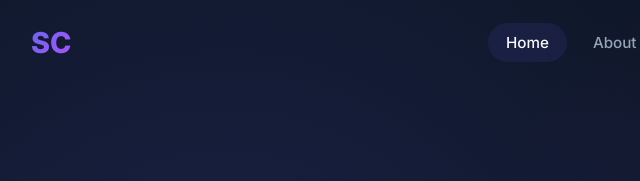
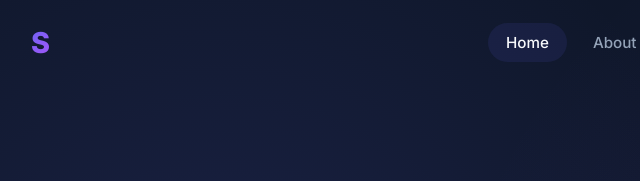
Before and after one commit to sabari2327/sabari_portfolio, a plain HTML site: page index.html in a window 1280 px wide. Shown: the top 181 px of the page, 33-673 px from the left. Drawn offline with Linux system fonts and the light colour scheme.

Commit message:
Fix logo text in navigation bar

```diff
--- a/index.html
+++ b/index.html
@@ -17,7 +17,7 @@
   <nav class="navbar" id="navbar">
     <div class="nav-container">
       <a href="#home" class="nav-logo">
-        <span class="logo-text">SC</span>
+        <span class="logo-text">S</span>
       </a>
       <ul class="nav-menu" id="nav-menu">
         <li><a href="#home" class="nav-link active">Home</a></li>
```
